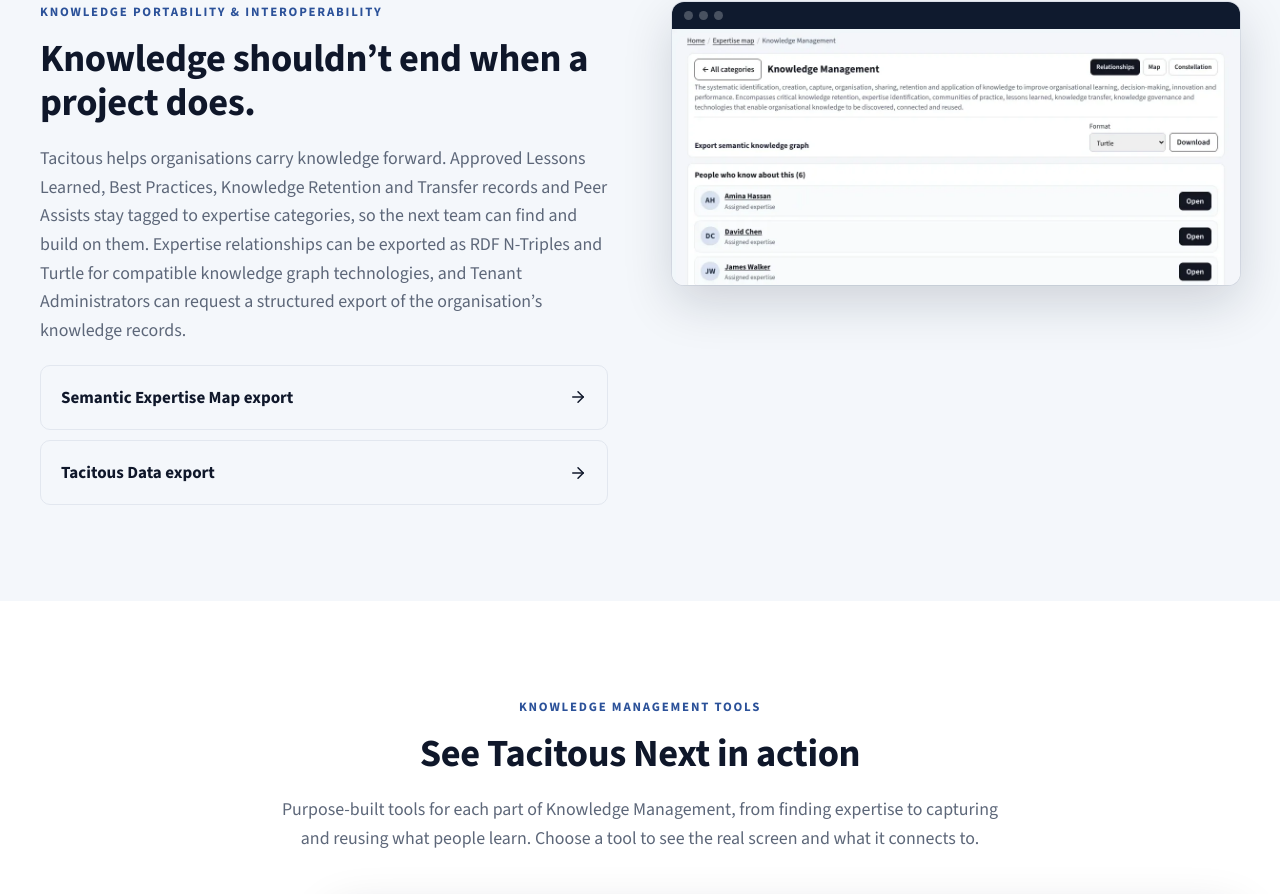
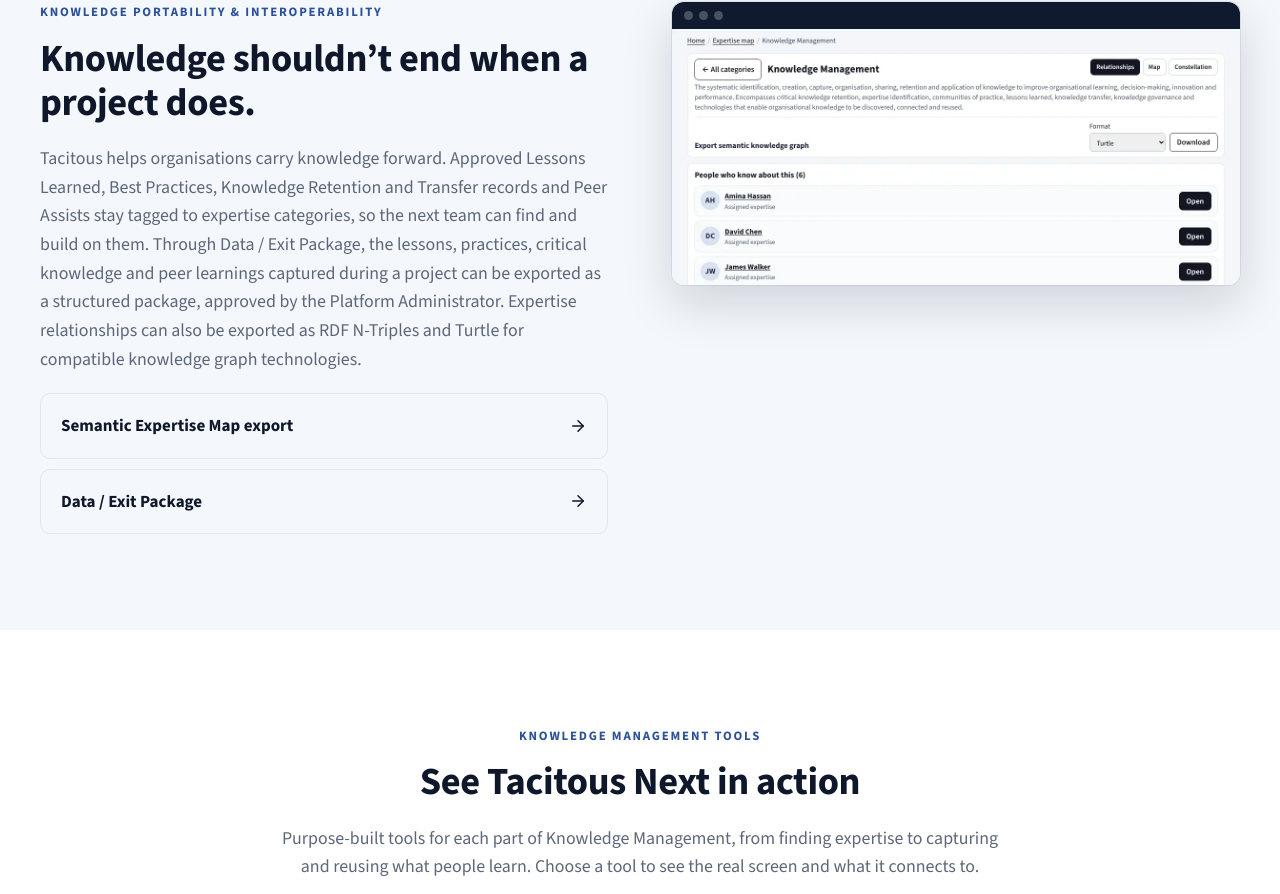
Before and after one commit to jrpanantha1/Tacitous-Site-New, a React (Vite) app: page /platform in a window 1280 px wide. Shown: the part 1259-2153 px from the top of the page. Built offline with nearby package versions, Linux system fonts and the light colour scheme.

Commit message:
Name Data / Exit Package and its Platform Administrator approval
Co-Authored-By: Claude Opus 5.5 (1M context) <noreply@anthropic.com>
Claude-Session: https://claude.ai/code/session_01WLEbjhqoaAf8McVVCkCh46

```diff
--- a/src/content/features.ts
+++ b/src/content/features.ts
@@ -282,16 +282,16 @@ export const features: Feature[] = [
   },
   {
     id: 'data-export',
-    name: 'Tacitous Data export',
+    name: 'Data / Exit Package',
     group: 'portability',
     summary:
-      'Tenant Administrators can request a portable package of the organisation’s knowledge and business data, choosing which domains to include, for archival, portability or migration.',
+      'Carry knowledge forward. Tenant Administrators choose which domains to export, such as Lessons Learned, Knowledge Retention and Transfer records and Peer Assists, and the Platform Administrator approves and generates a portable package for archival, portability or migration.',
     value: 'Your organisation’s knowledge remains yours, in structured, documented files that other systems can read.',
     details: [
       'Choose domains such as Knowledge Retention and Transfer, After Action Reviews, Peer Assists, Decisions, Expert Practice Notes and Learnings',
       'JSON files keep each record and its relationships; CSV tables open in spreadsheet tools',
       'Stable export identifiers link related records, and SHA-256 checksums cover the files',
-      'Reviewed and generated by Tacitous Platform Administration. Private messages and sign-in credentials are never included',
+      'Approved and generated by the Platform Administrator. Private messages and sign-in credentials are never included',
     ],
     screen: s('app-data-export.webp', 'Request Tacitous Data / Exit Package dialog with export scope, showing Knowledge Retention / KRT, After Action Reviews, Peer Assists and Learnings selected'),
     related: ['semantic-export', 'knowledge-retention', 'lessons-learned'],
--- a/src/pages/Blueprint.tsx
+++ b/src/pages/Blueprint.tsx
@@ -32,7 +32,7 @@ const carryForward = [
   },
   {
     title: 'A portable record of what you know',
-    body: 'Tenant Administrators can request a structured export of selected knowledge domains, as JSON and CSV with stable identifiers, for archival, portability or migration.',
+    body: 'Through Data / Exit Package, Tenant Administrators request an export of selected knowledge domains, approved by the Platform Administrator, as JSON and CSV with stable identifiers for archival, portability or migration.',
   },
 ];
 
--- a/src/pages/Platform.tsx
+++ b/src/pages/Platform.tsx
@@ -61,13 +61,14 @@ export default function Platform() {
             <SectionHead eyebrow="Knowledge Portability &amp; Interoperability" title="Knowledge shouldn’t end when a project does.">
               Tacitous helps organisations carry knowledge forward. Approved Lessons Learned, Best Practices, Knowledge
               Retention and Transfer records and Peer Assists stay tagged to expertise categories, so the next team can find
-              and build on them. Expertise relationships can be exported as RDF N-Triples and Turtle for compatible knowledge
-              graph technologies, and Tenant Administrators can request a structured export of the organisation’s knowledge
-              records.
+              and build on them. Through Data / Exit Package, the lessons, practices, critical knowledge and peer learnings
+              captured during a project can be exported as a structured package, approved by the Platform Administrator.
+              Expertise relationships can also be exported as RDF N-Triples and Turtle for compatible knowledge graph
+              technologies.
             </SectionHead>
             <div className="link-panel link-panel-light">
               <Link to="/explore#semantic-export">Semantic Expertise Map export <ArrowRight size={18} aria-hidden="true" /></Link>
-              <Link to="/explore#data-export">Tacitous Data export <ArrowRight size={18} aria-hidden="true" /></Link>
+              <Link to="/explore#data-export">Data / Exit Package <ArrowRight size={18} aria-hidden="true" /></Link>
             </div>
           </div>
           <Screenshot screen={featureById('semantic-export')!.screen} />
```
